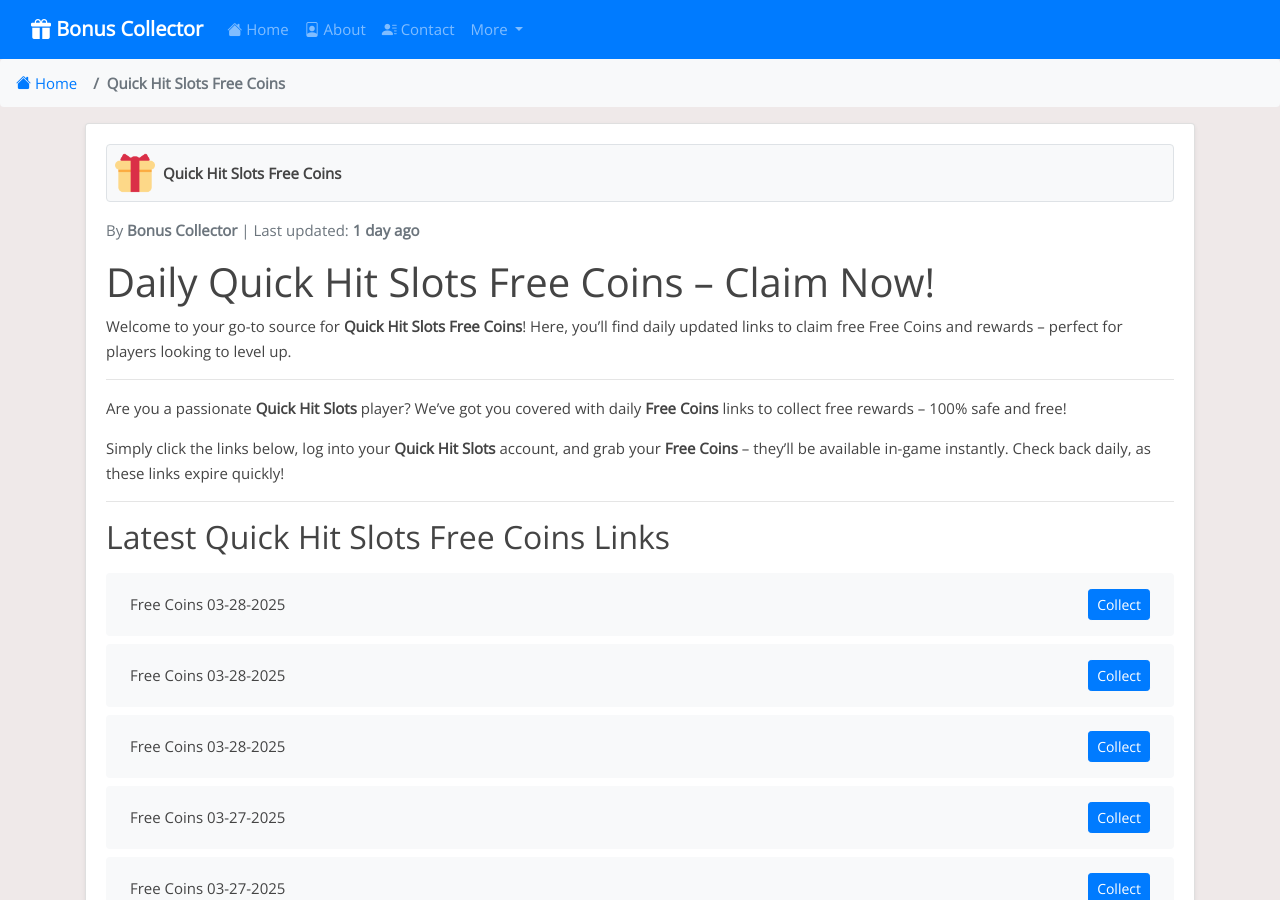
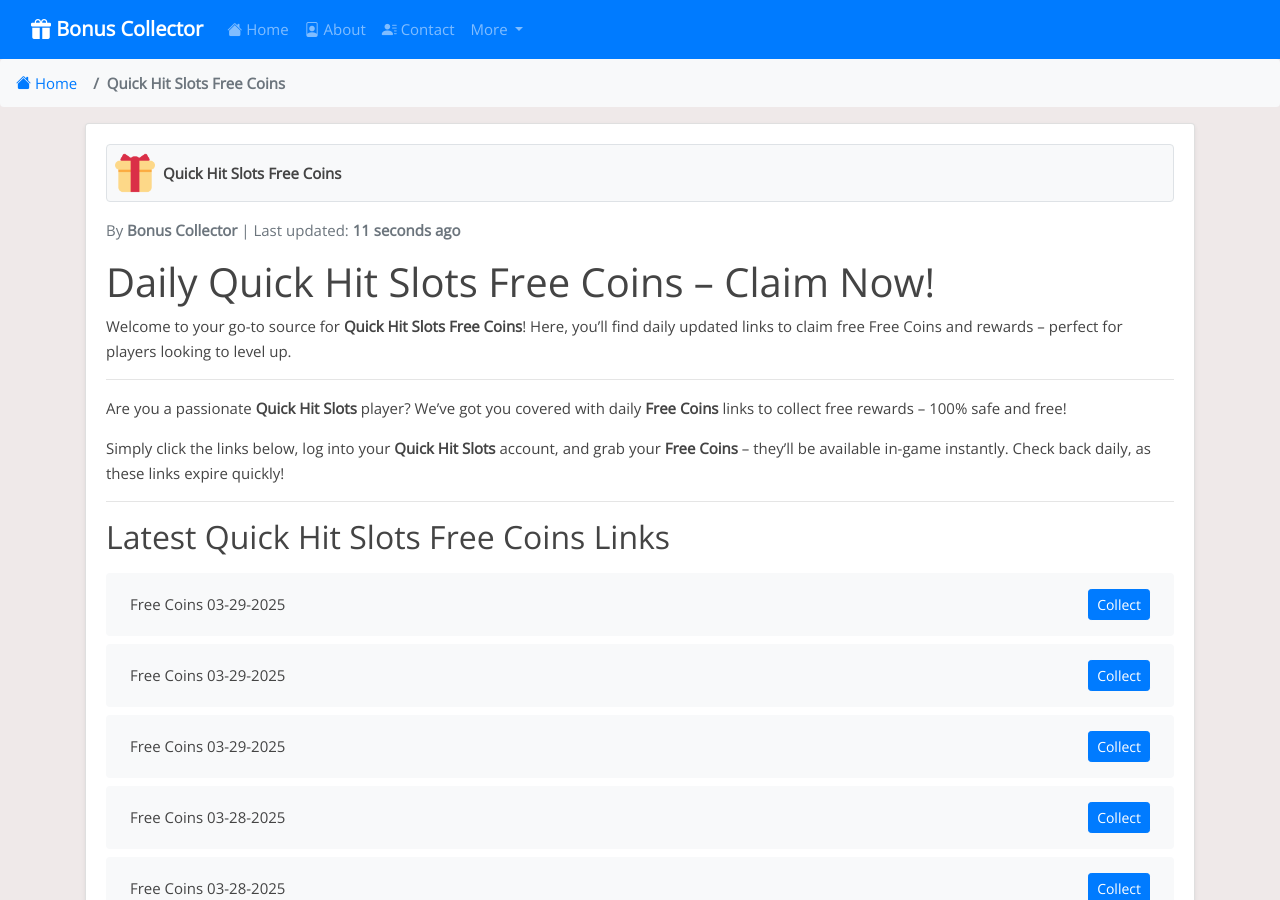
Before and after one commit to iamrohan99/bc-net, a Jekyll site: the page built from _posts/2024-08-01-quick-hit-slots.md, in a window 1280 px wide and 900 px high. Built offline with Jekyll 4.4.1, drawn with Linux system fonts in a browser that asks for light colours; some of the changed text lies outside the part shown.

Commit message:
Update quick-hit-slots reward links, content, and last modified date - 2025-03-29 04:30

```diff
--- a/_data/include_files.yml
+++ b/_data/include_files.yml
@@ -47,7 +47,7 @@ lotsa-slots.html:
 jackpot-party.html:
   last_modified: "2025-03-28T04:29:56Z"
 quick-hit-slots.html:
-  last_modified: "2025-03-28T04:29:57Z"
+  last_modified: "2025-03-29T04:30:01Z"
 heart-of-vegas.html:
   last_modified: "2025-03-29T03:01:25Z"
 solitaire-grand-harvest.html:
--- a/_includes/quick-hit-slots.html
+++ b/_includes/quick-hit-slots.html
@@ -1,4 +1,16 @@
 <ul class="list-group mt-3 mb-4">
+  <li class="list-group-item d-flex justify-content-between align-items-center">
+    <span>Free Coins 03-29-2025</span>
+    <a href="https://quickhitslots.jckpt.me/5760ad5284" class="btn btn-primary btn-sm">Collect</a>
+  </li>
+  <li class="list-group-item d-flex justify-content-between align-items-center">
+    <span>Free Coins 03-29-2025</span>
+    <a href="https://quickhitslots.jckpt.me/d8b7c293b1" class="btn btn-primary btn-sm">Collect</a>
+  </li>
+  <li class="list-group-item d-flex justify-content-between align-items-center">
+    <span>Free Coins 03-29-2025</span>
+    <a href="https://quickhitslots.jckpt.me/65fe080553" class="btn btn-primary btn-sm">Collect</a>
+  </li>
   <li class="list-group-item d-flex justify-content-between align-items-center">
     <span>Free Coins 03-28-2025</span>
     <a href="https://quickhitslots.jckpt.me/93dfa8e42c" class="btn btn-primary btn-sm">Collect</a>
@@ -387,16 +399,4 @@
     <span>Free Coins 02-28-2025</span>
     <a href="https://quickhitslots.jckpt.me/f3e78744a3" class="btn btn-primary btn-sm">Collect</a>
   </li>
-  <li class="list-group-item d-flex justify-content-between align-items-center">
-    <span>Free Coins 02-27-2025</span>
-    <a href="https://quickhitslots.jckpt.me/5ab449854f" class="btn btn-primary btn-sm">Collect</a>
-  </li>
-  <li class="list-group-item d-flex justify-content-between align-items-center">
-    <span>Free Coins 02-27-2025</span>
-    <a href="https://quickhitslots.jckpt.me/2b88ef3d70" class="btn btn-primary btn-sm">Collect</a>
-  </li>
-  <li class="list-group-item d-flex justify-content-between align-items-center">
-    <span>Free Coins 02-27-2025</span>
-    <a href="https://quickhitslots.jckpt.me/176fbdc458" class="btn btn-primary btn-sm">Collect</a>
-  </li>
 </ul>
```
Also changed, not shown: links-json/quick-hit-slots.json (+12 -12 lines).
